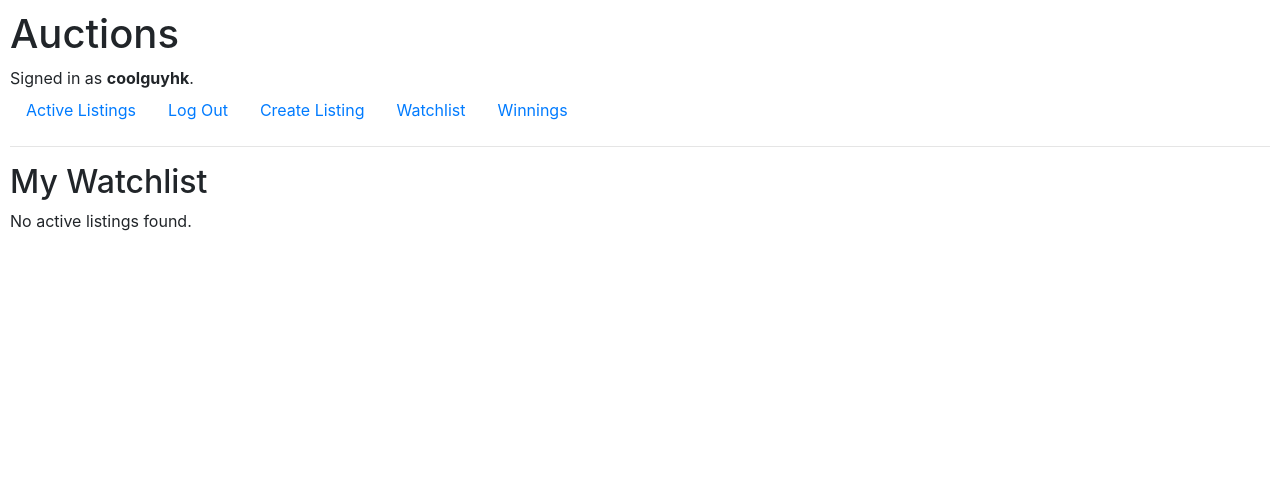
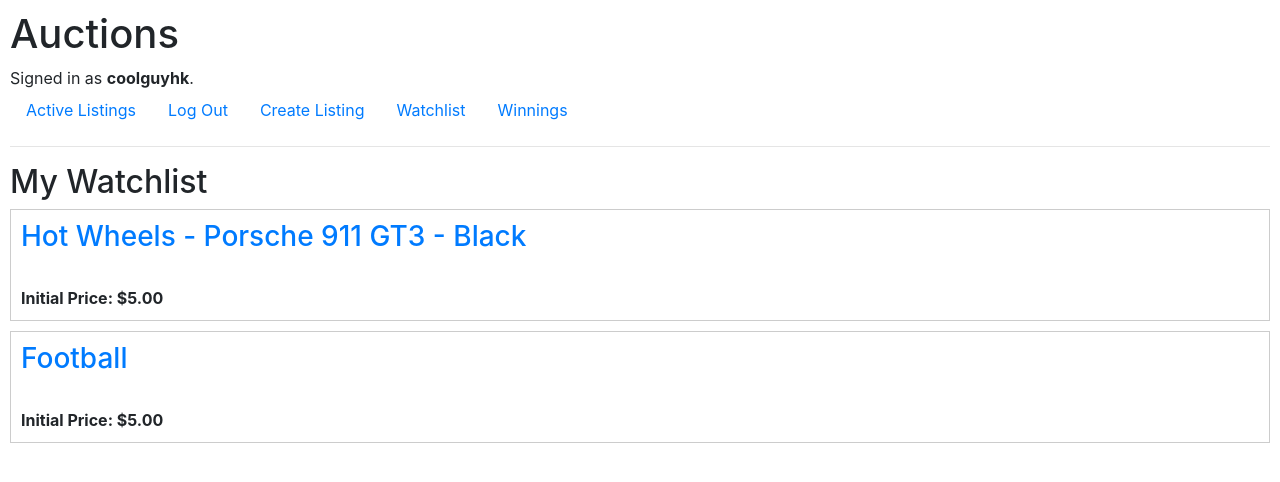
Before and after one commit to hemantk77/CS50W-Project2, a Django app: page /watchlist/ in a window 1280 px wide. Shown: the top 482 px of the page. Run offline with Django 3.2, Linux system fonts and the light colour scheme; a user stored in the database is signed in; data comes from the database, SQL or seed files in the repository; both versions use the stored data as it was after the commit; some libraries are stand-ins or nearby versions.

Commit message:
Updated watchlist.html to show all the listings selected for Watchlist

```diff
--- a/commerce/auctions/templates/auctions/watchlist.html
+++ b/commerce/auctions/templates/auctions/watchlist.html
@@ -3,23 +3,23 @@
 {% block body %}
     <h2>My Watchlist</h2>
 
-    {% for listing in listings %}
+    {% for watched_listing in watched_listings %}
             <div class="listing-item" style="border: 1px solid #ccc; padding: 10px; margin-bottom: 10px;">
 
-            <h3><a href="{% url 'listing_page' listing.id %}">{{ listing.title }}</a></h3>
+            <h3><a href="{% url 'listing_page' watched_listing.id %}">{{ watched_listing.title }}</a></h3>
 
-            {% if listing.image %}
-                <img src="{{ listing.image }}" alt="{{ listing.title }}" style="max-height: 200px; max-width: 300px;">
+            {% if Watched_listing.image %}
+                <img src="{{ watched_listing.image }}" alt="{{ watched_listing.title }}" style="max-height: 200px; max-width: 300px;">
             {% endif %}
 
             <br>
 
-            <strong>Initial Price: ${{ listing.starting_bid }}</strong>
+            <strong>Initial Price: ${{ watched_listing.starting_bid }}</strong>
 
             </div>
 
         {% empty %}
-            <p>No active listings found.</p>
+            <p>No watchlists found.</p>
 
         {% endfor %}
 
```
Also changed, not shown: commerce/db.sqlite3.
